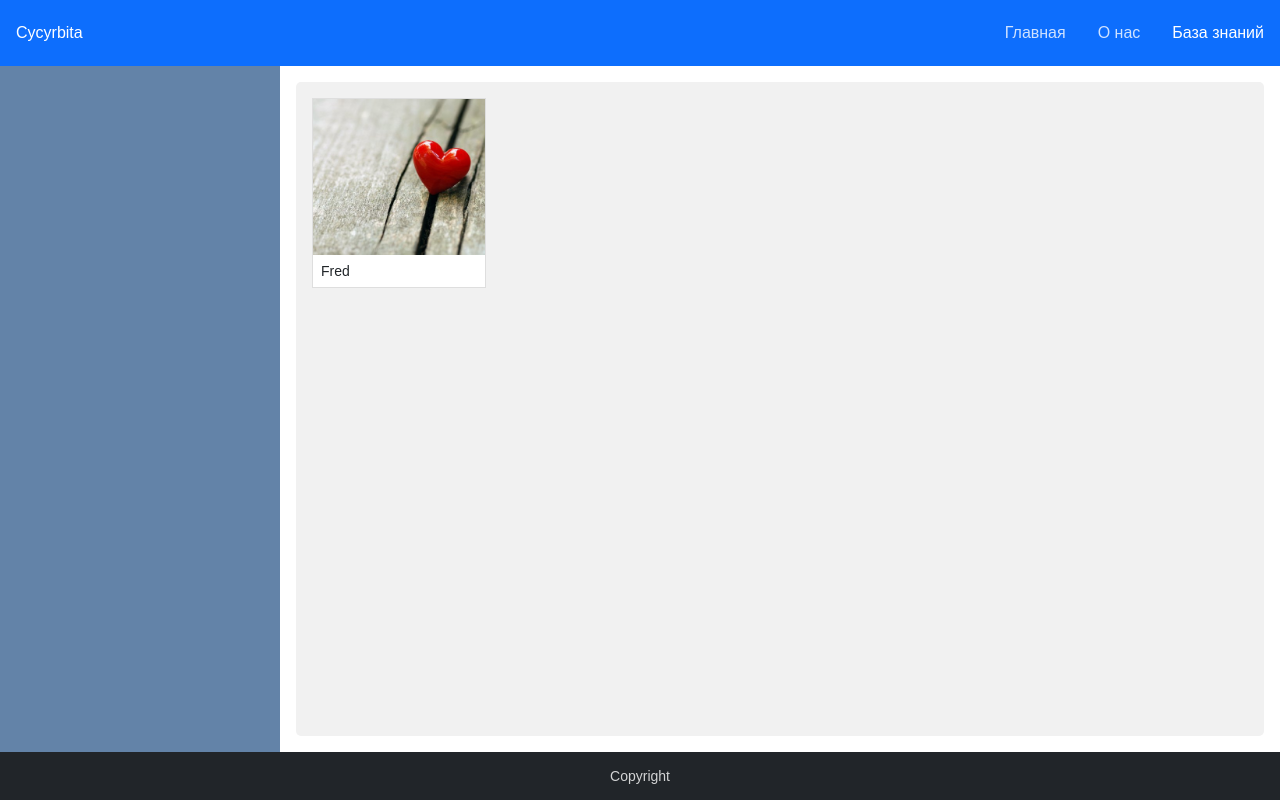
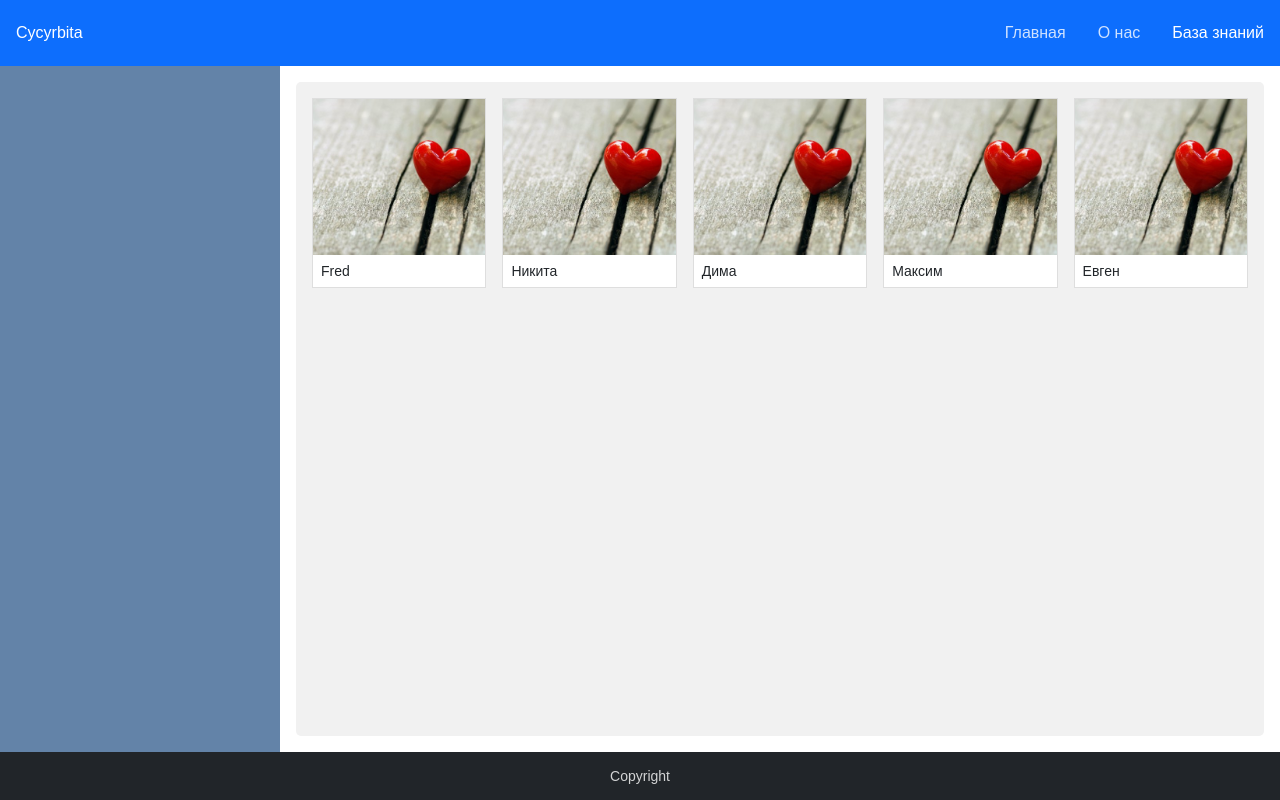
Before and after one commit to nikita-developer/my-app, a React (Create React App) app: page /wiki in a window 1280 px wide. Built offline with nearby package versions, Linux system fonts and the light colour scheme.

Commit message:
перехожу на ноут

```diff
--- a/src/components/Avatars/Avatars.js
+++ b/src/components/Avatars/Avatars.js
@@ -1,14 +1,36 @@
 
 import React, {Component} from "react"
 import './Avatars.scss'
-import dataAvatars from './dataAvatars.json'
-import axios from "axios"
+// import dataAvatars from './dataAvatars.json'
+// import axios from "axios"
 
 class Avatars extends Component {
     constructor(props) {
         super(props)
         this.state = {
-            dataAvatars: dataAvatars.users
+            // dataAvatars: dataAvatars.users
+            dataAvatars: [
+                {
+                    name: "Fred",
+                    img: "/media/avatars/img-1.jpg"
+                },
+                {
+                    name: "Никита",
+                    img: "/media/avatars/img-1.jpg"
+                },
+                {
+                    name: "Дима",
+                    img: "/media/avatars/img-1.jpg"
+                },
+                {
+                    name: "Максим",
+                    img: "/media/avatars/img-1.jpg"
+                },
+                {
+                    name: "Евген",
+                    img: "/media/avatars/img-1.jpg"
+                }
+            ]
         }
     }
 
@@ -33,7 +55,7 @@ class Avatars extends Component {
             return (
                 <div className="avatars">
                     <div className="avatars__body">
-                        <div>1234</div>
+                        <div>Пусто</div>
                     </div>
                 </div>
             )
--- a/src/components/Avatars/dataAvatars.json
+++ b/src/components/Avatars/dataAvatars.json
@@ -3,6 +3,22 @@
         {
             "name": "Fred",
             "img": "/media/avatars/img-1.jpg"
+        },
+        {
+            "name": "Никита",
+            "img": "/media/avatars/img-1.jpg"
+        },
+        {
+            "name": "Дима",
+            "img": "/media/avatars/img-1.jpg"
+        },
+        {
+            "name": "Максим",
+            "img": "/media/avatars/img-1.jpg"
+        },
+        {
+            "name": "Евген",
+            "img": "/media/avatars/img-1.jpg"
         }
     ]
 }
```
Also changed, not shown: 1 other file (tests, documents, lock files or other folders).
